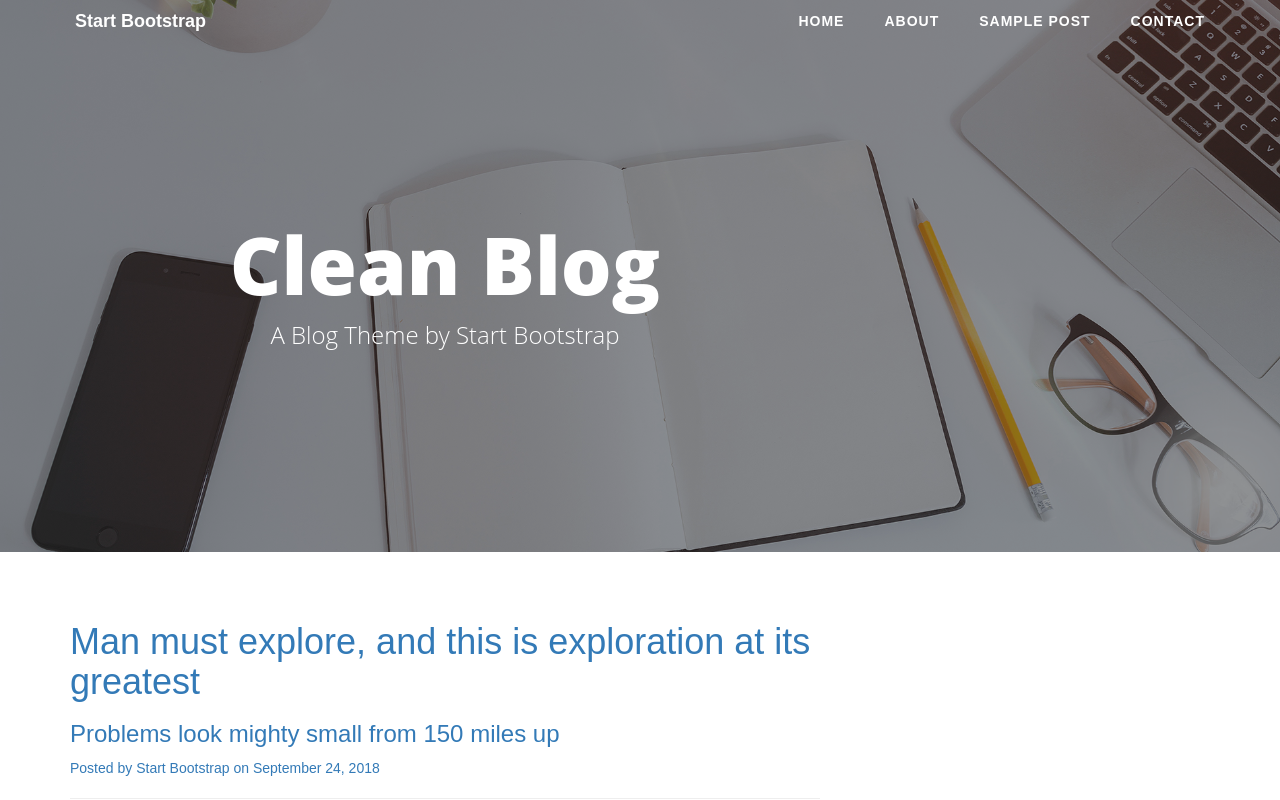
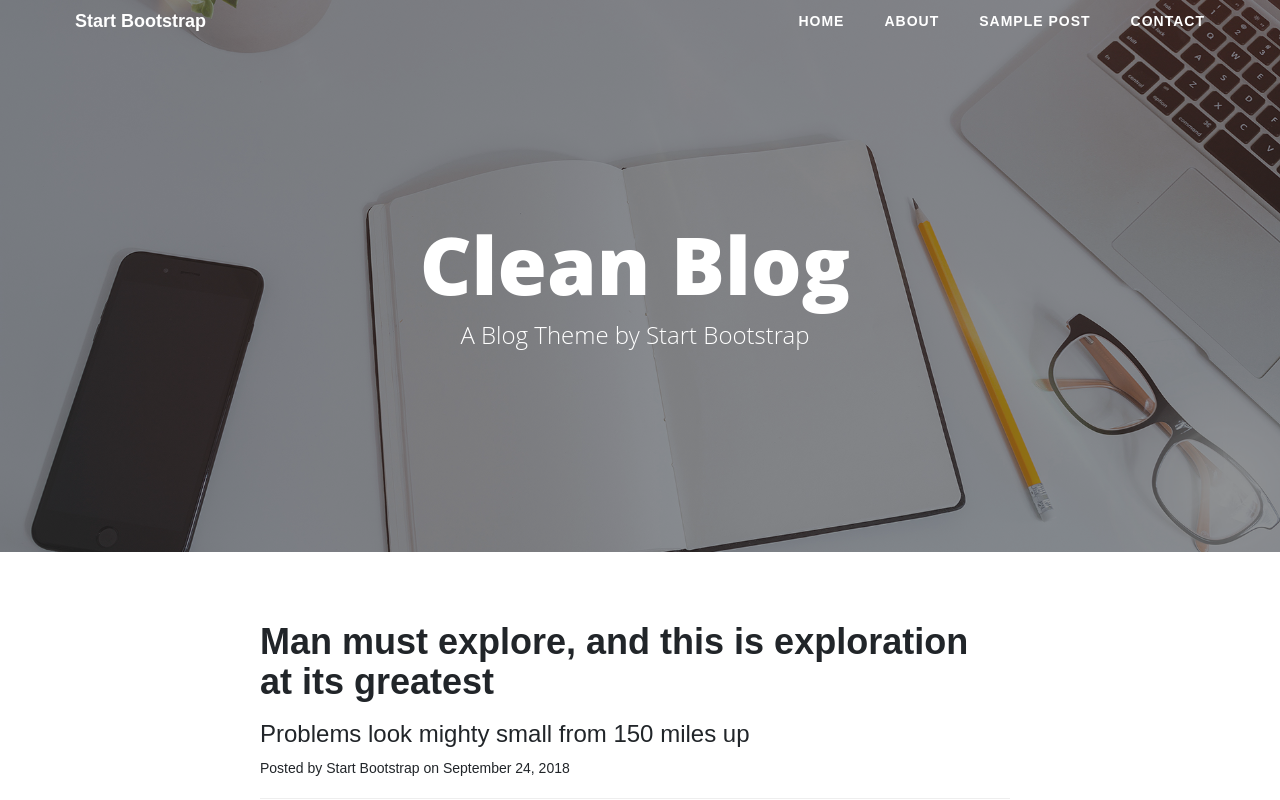
Before and after one commit to yousufshaikh/react-clean-blog, a React (Create React App) app in the folder clear-blog/: page / in a window 1280 px wide. Shown: the top 800 px of the page. Built offline with nearby package versions, Linux system fonts and the light colour scheme.

Commit message:
home page almost completed

```diff
--- a/clear-blog/src/App.css
+++ b/clear-blog/src/App.css
@@ -16,6 +16,10 @@
     background-color: #868e96;
     position: relative;
     background-size: cover;
+}
+.mx-auto{
+    margin-left: 190px;
+    margin-right: 190px;
 }
 .site-heading{
     text-align: center;
@@ -48,3 +52,11 @@
     background-color: #212529;
     opacity: .5;
 }
+.post-preview a{
+    color: #212529;
+    text-decoration:none;
+}
+.post-title{
+    font-size: 36px;
+    font-weight: 800;
+}
--- a/clear-blog/src/components/Home.css
+++ /dev/null
@@ -1,4 +0,0 @@
-.mx-auto{
-    margin-right: auto;
-    margin-left: auto;
-}
--- a/clear-blog/src/components/Home.js
+++ b/clear-blog/src/components/Home.js
@@ -1,5 +1,4 @@
 import React, {Component} from 'react';
-import './Home.css'
 import Header from './Header';
 import HomeLink from './HomeLinks';
 import OlderPostBtn from './OlderPostBtn';
```
